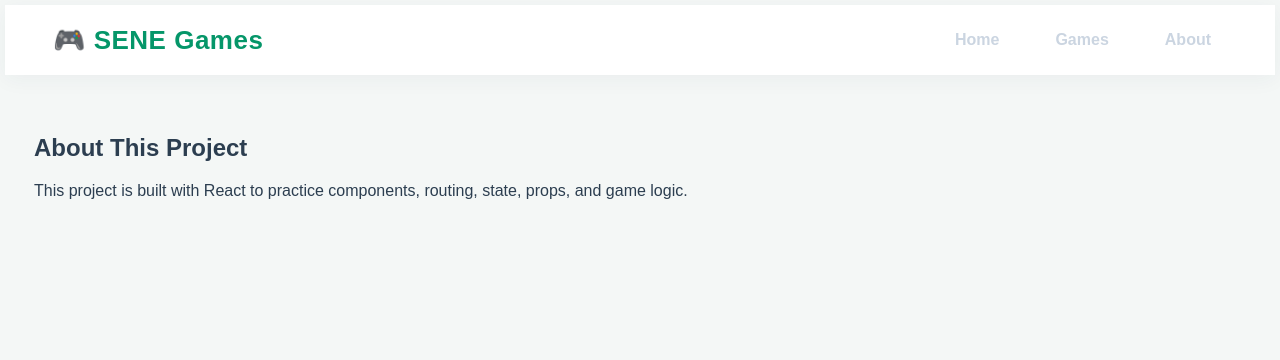
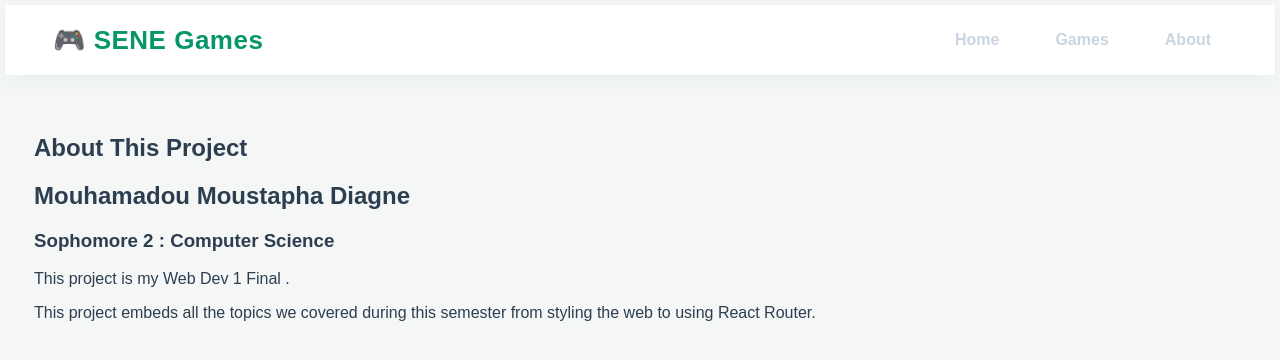
Before and after one commit to tapha2031/Multiplayer-game, a React (Vite) app: page /about in a window 1280 px wide. Shown: the top 360 px of the page. Built offline with nearby package versions, Linux system fonts and the light colour scheme.

Commit message:
Udpade readme .md

```diff
--- a/src/pages/About.jsx
+++ b/src/pages/About.jsx
@@ -2,10 +2,16 @@ function About() {
   return (
     <section>
       <h1>About This Project</h1>
+      <div className="personal-id">
+        <h2>Mouhamadou Moustapha Diagne</h2>
+        <h3> Sophomore 2 :  Computer Science</h3>
+
+      </div>
       <p>
-        This project is built with React to practice components, routing, state,
-        props, and game logic.
+        This project is my Web Dev 1 Final .
+
       </p>
+      <p> This project embeds all the topics we covered during this semester from styling the web to using React Router.</p>
     </section>
   );
 }
```
Also changed, not shown: 1 other file (tests, documents, lock files or other folders).
